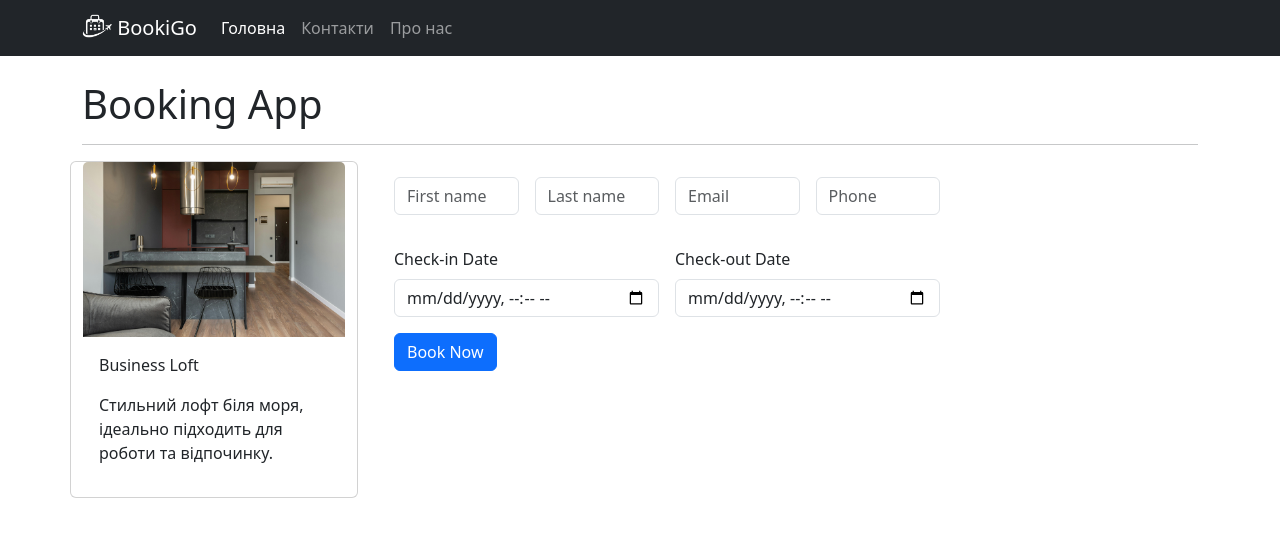
After one commit to Lyubomyrkot/booking_django, a Django app: page /booking/4/ in a window 1280 px wide. The commit adds this page. Shown: the top 537 px of the page. Run offline with Django 5.2, Linux system fonts and the light colour scheme; data comes from the database, SQL or seed files in the repository; both versions use the stored data as it was after the commit.

Commit message:
додано букінг апартаменту а також заповення форми та надсилання її у базу даних

```diff
--- a/booking_app/urls.py
+++ b/booking_app/urls.py
@@ -6,4 +6,5 @@ from booking_app import views
 urlpatterns = [
     path('', views.home, name='home'),
     path('apartments/<int:apartment_id>/', views.apartments_page, name='apartments_page'),
+    path('booking/<int:apartment_id>/', views.booking_page, name='booking_page'),
 ]
--- a/booking_app/views.py
+++ b/booking_app/views.py
@@ -10,3 +10,8 @@ def home(request):
 def apartments_page(request, apartment_id):
     apartment = Apartment.objects.get(id=apartment_id)
     return render(request, template_name='apartment_page.html', context={'apartment': apartment})
+
+def booking_page(request, apartment_id):
+    apartment = Apartment.objects.get(id=apartment_id)
+
+    return render(request, template_name='booking.html', context={'apartment': apartment})
--- a/templates/apartment_page.html
+++ b/templates/apartment_page.html
@@ -6,4 +6,5 @@
     <p>{{ apartment.name }}</p>
     <p>{{ apartment.description }}</p>
     <p>{{ apartment.price }}</p>
+    <a href="{% url 'booking_page' apartment_id=apartment.id %}" class="btn btn-primary mb-5">Book Now</a>
 {% endblock %}
--- a/templates/base.html
+++ b/templates/base.html
@@ -9,6 +9,9 @@
     <link rel="stylesheet" href="{% static 'style.css' %}">
 </head>
 <body>
+
+{% include 'menu.html' %}
+
 <div class="container mt-4">
     {% include 'header.html' %}
     {% block content %}
--- /dev/null
+++ b/templates/booking.html
@@ -0,0 +1,51 @@
+{% extends 'base.html' %}
+
+{% block content %}
+
+<div class="row">
+    <div class="card" style="width: 18rem;">
+        {% if apartment.image %}
+            <img src="{{ apartment.image.url }}" class="card-img-top" alt="...">
+        {% endif %}
+        <div class="card-body">
+            <p class="card-text">{{ apartment.name }}</p>
+            <p class="card-text">{{ apartment.description }}</p>
+            <a class="stretched-link" href="{% url 'apartments_page' apartment_id=apartment.id %}"></a>
+        </div>
+    </div>
+
+    <div class="col-md-6 ms-4 mt-3">
+        <form action="" method="post">
+            {% csrf_token %}
+            <div class="row g-3">
+
+                <div class="col">
+                    <input name="first_name" type="text" required class="form-control" placeholder="First name" aria-label="First name">
+                </div>
+                <div class="col">
+                    <input name="last_name" type="text" required class="form-control" placeholder="Last name" aria-label="Last name">
+                </div>
+                <div class="col">
+                    <input name="email" type="email" required class="form-control" placeholder="Email" aria-label="Email">
+                </div>
+                <div class="col">
+                    <input name="phone" type="tel" required class="form-control" placeholder="Phone" aria-label="Phone">
+                </div>
+            </div>
+            <div class="row g-3 mt-3">
+                <div class="col">
+                    <p class="mb-2">Check-in Date</p>
+                    <input name="check_in" type="datetime-local" required class="form-control" placeholder="Check-in Date" aria-label="Check-in Date">
+                </div>
+                <div class="col">
+                    <p class="mb-2">Check-out Date</p>
+                    <input name="check_out" type="datetime-local" required class="form-control" placeholder="Check-out Date" aria-label="Check-out Date">
+                </div>
+            </div>
+
+            <button type="submit" class="btn btn-primary mt-3">Book Now</button>
+        </form>
+    </div>
+</div>
+
+{% endblock %}
--- /dev/null
+++ b/templates/menu.html
@@ -0,0 +1,24 @@
+<nav class="navbar navbar-expand-lg navbar-dark bg-dark">
+    <div class="container">
+        <a class="navbar-brand" href="#">
+            {% load static %}
+            <img src="{% static 'img/logo.png' %}" alt="Logo" width="30" height="24" class="d-inline-block align-text-top"> BookiGo
+        </a>
+        <button class="navbar-toggler" type="button" data-bs-toggle="collapse" data-bs-target="#mainNavbar">
+            <span class="navbar-toggler-icon"></span>
+        </button>
+        <div class="collapse navbar-collapse" id="mainNavbar">
+            <ul class="navbar-nav me-auto mb-2 mb-lg-0">
+                <li class="nav-item">
+                    <a class="nav-link active" href="#">Головна</a>
+                </li>
+                <li class="nav-item">
+                    <a class="nav-link" href="#">Контакти</a>
+                </li>
+                <li class="nav-item">
+                    <a class="nav-link" href="#">Про нас</a>
+                </li>
+            </ul>
+        </div>
+    </div>
+</nav>
```
Also changed, not shown: db.sqlite3, static/img/logo.png (added).
